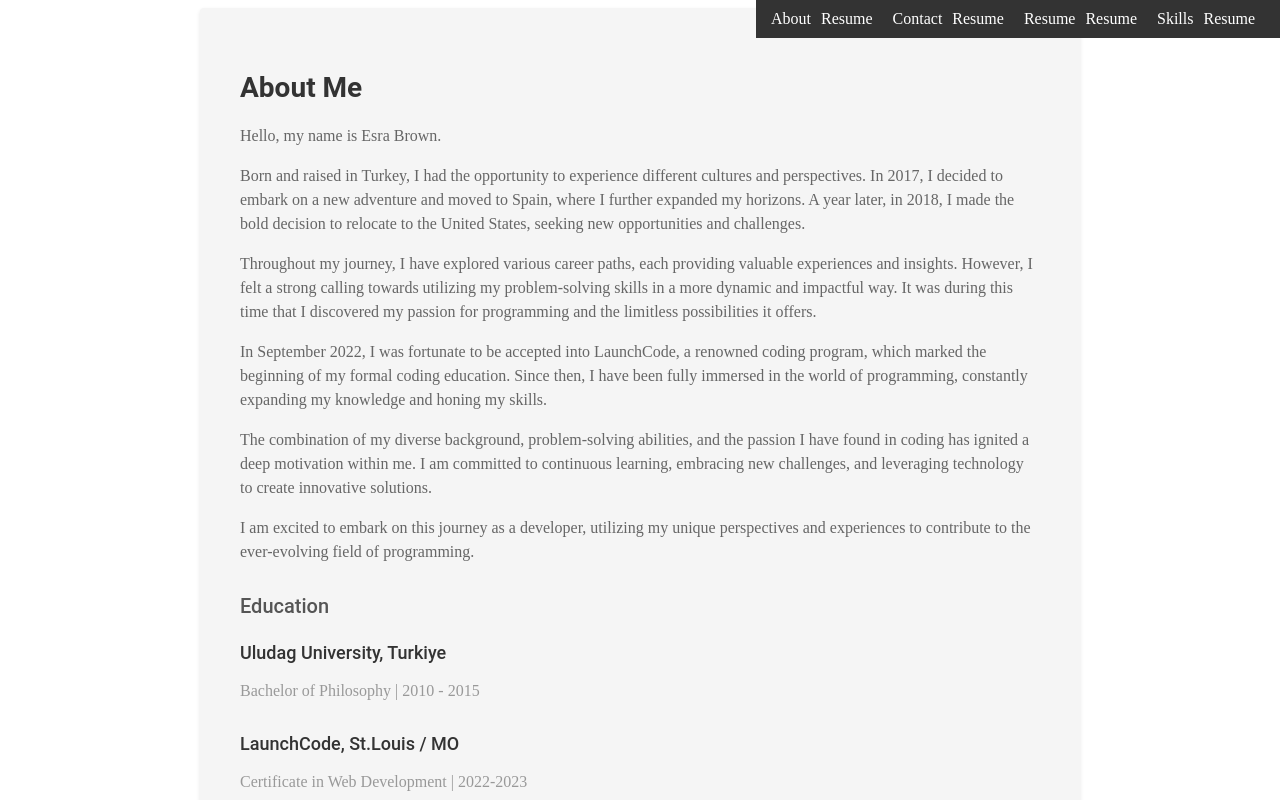
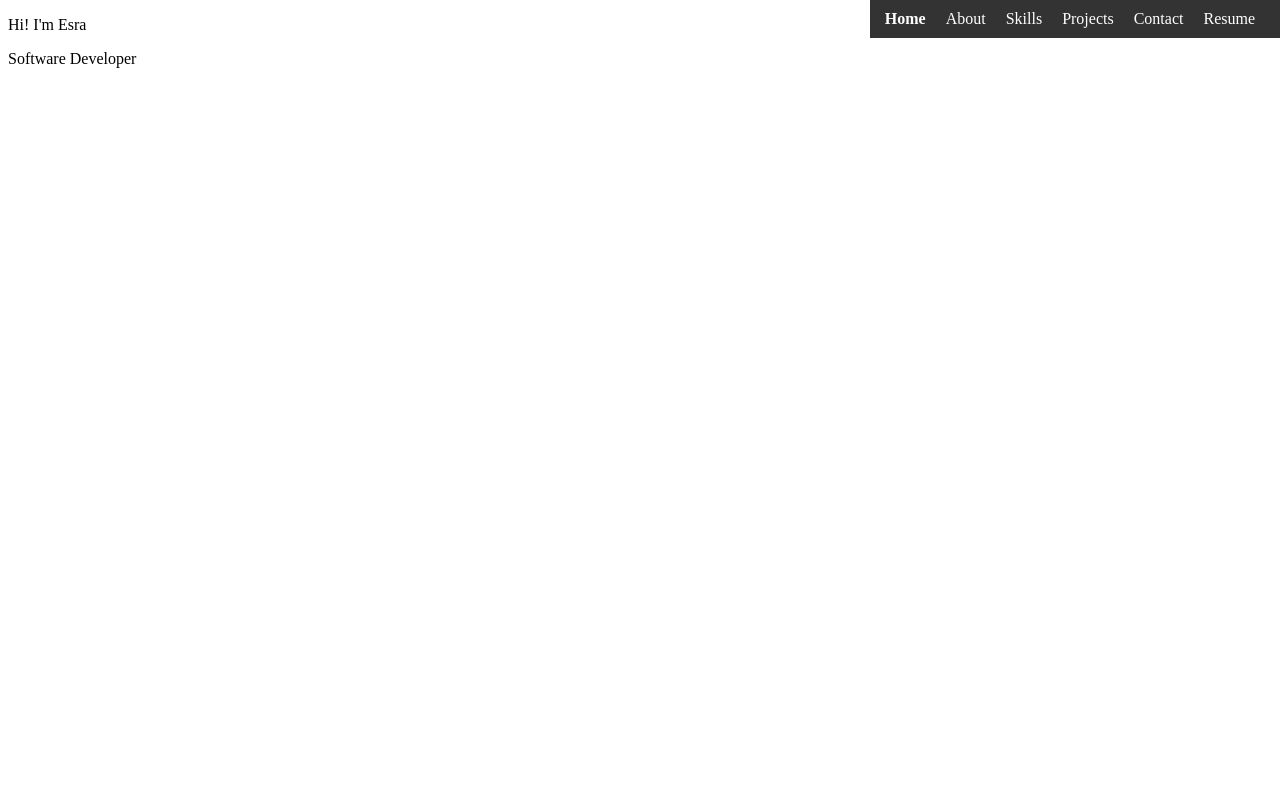
Before and after one commit to esrabrown/esrabrown.github.io, an Angular app: page /home in a window 1280 px wide. Before the commit this address led to /. Shown: the top 800 px of the page. Built offline with nearby package versions, Linux system fonts and the light colour scheme.

Commit message:
changed format

```diff
--- a/src/app/app-routing.module.ts
+++ b/src/app/app-routing.module.ts
@@ -1,7 +1,23 @@
 import { NgModule } from '@angular/core';
 import { RouterModule, Routes } from '@angular/router';
 
-const routes: Routes = [];
+import { HomeComponent } from './home/home.component';
+import { AboutComponent } from './about/about.component';
+import { SkillsComponent } from './skills/skills.component';
+import { ProjectsComponent } from './projects/projects.component';
+import { ContactComponent } from './contact/contact.component';
+
+
+const routes: Routes = [
+  { path: 'home', component: HomeComponent },
+  { path: 'about', component: AboutComponent },
+  { path: 'skills', component: SkillsComponent },
+  { path: 'projects', component: ProjectsComponent },
+  { path: 'contact', component: ContactComponent },
+  { path: '', redirectTo: 'home', pathMatch: 'full' }, // Redirect empty path to the home component
+  { path: '**', redirectTo: 'home' } // Redirect any unknown routes to the home component
+];
+
 
 @NgModule({
   imports: [RouterModule.forRoot(routes)],
--- a/src/app/app.component.html
+++ b/src/app/app.component.html
@@ -1,7 +1,8 @@
-<div class="app-container">
+<!-- <div class="app-container">
 
 
   <div class="content-container">
+    <app-home></app-home>
     <app-about></app-about>
     <app-experience></app-experience>
     <app-contact></app-contact>
@@ -10,4 +11,9 @@
   </div>
 
 
+</div> -->
+
+<div class="app-container">
+  <router-outlet></router-outlet>
+  <app-menu></app-menu>
 </div>
--- a/src/app/app.module.ts
+++ b/src/app/app.module.ts
@@ -3,19 +3,20 @@ import { BrowserModule } from '@angular/platform-browser';
 
 import { AppRoutingModule } from './app-routing.module';
 import { AppComponent } from './app.component';
+import { HomeComponent } from './home/home.component';
 import { AboutComponent } from './about/about.component';
 import { SkillsComponent } from './skills/skills.component';
-import { ExperienceComponent } from './experience/experience.component';
 import { ProjectsComponent } from './projects/projects.component';
 import { ContactComponent } from './contact/contact.component';
 import { MenuComponent } from './menu/menu.component';
 
+
 @NgModule({
   declarations: [
     AppComponent,
+    HomeComponent,
     AboutComponent,
     SkillsComponent,
-    ExperienceComponent,
     ProjectsComponent,
     ContactComponent,
     MenuComponent
--- /dev/null
+++ b/src/app/home/home.component.html
@@ -0,0 +1,2 @@
+<p>Hi! I'm Esra</p>
+<p>Software Developer</p>
--- a/src/app/menu/menu.component.html
+++ b/src/app/menu/menu.component.html
@@ -1,8 +1,23 @@
 <nav class="menu-container">
-    <ul>
-      <li *ngFor="let menuItem of menuItems">
-        <a [routerLink]="menuItem.link" routerLinkActive="active">{{ menuItem.label }}</a>
-        <a [href]="resumeUrl" target="_blank">Resume</a>
-      </li>
-    </ul>
-  </nav>
+  <ul>
+    <li>
+      <a routerLink="/" routerLinkActive="active">Home</a>
+    </li>
+    <li>
+      <a routerLink="/about" routerLinkActive="active">About</a>
+    </li>
+    <li>
+      <a routerLink="/skills" routerLinkActive="active">Skills</a>
+    </li>
+    <li>
+      <a routerLink="/projects" routerLinkActive="active">Projects</a>
+    </li>
+    <li>
+      <a routerLink="/contact" routerLinkActive="active">Contact</a>
+    </li>
+    <li>
+      <a href="/assets/resume.pdf" target="_blank">Resume</a>
+
+    </li>
+  </ul>
+</nav>
--- a/src/app/menu/menu.component.ts
+++ b/src/app/menu/menu.component.ts
@@ -8,16 +8,12 @@ import { DomSanitizer, SafeResourceUrl } from '@angular/platform-browser';
 })
 export class MenuComponent {
   menuItems: MenuItem[] = [
+    { label: 'Home', link: '/home' },
     { label: 'About', link: '/about' },
-    { label: 'Contact', link: '/contact' },
-    { label: 'Resume', link: '/resume' },
-    { label: 'Skills', link: '/skills' }
+    { label: 'Skills', link: '/skills' },
+    { label: 'Projects', link:'/projects'},
+    { label: 'Contact', link: '/contact' }
   ];
-  resumeUrl: SafeResourceUrl;
-
-  constructor(private sanitizer: DomSanitizer) {
-    this.resumeUrl = this.sanitizer.bypassSecurityTrustResourceUrl('assets/resume.pdf');
-  }
 }
 
 interface MenuItem {
```
Also changed, not shown: src/app/home/home.component.ts (added, +10 -0 lines), src/app/home/home.component.css (added), 2 other files (tests, documents, lock files or other folders).
